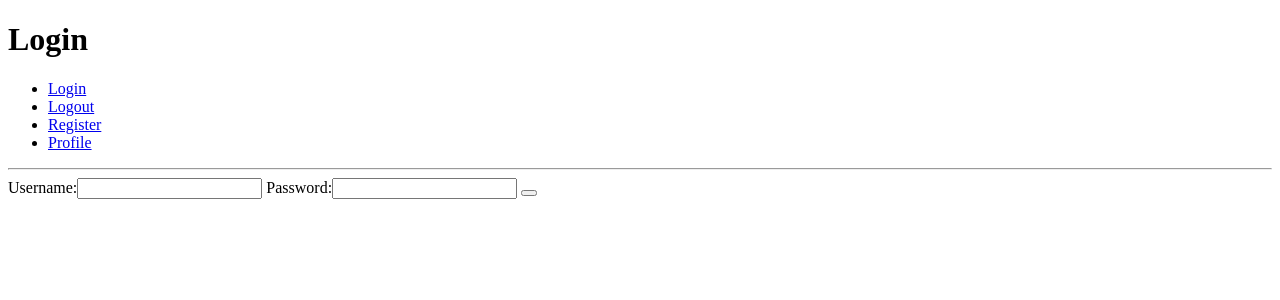
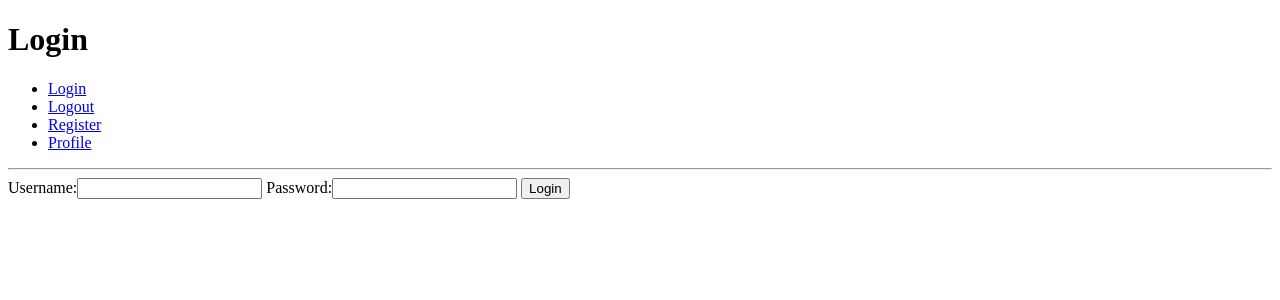
Before and after one commit to xxkaminaxx/XxRelix4U, a Django app: page /accounts/login/ in a window 1280 px wide. Shown: the top 300 px of the page. Run offline with Django 3.2, Linux system fonts and the light colour scheme.

Commit message:
added code into view to check if user credentials are valid

```diff
--- a/accounts/templates/login.html
+++ b/accounts/templates/login.html
@@ -26,9 +26,10 @@
 		{% endfor %}
 	</div>
 	{% endif%}
-<form action="Post">
+<form method="POST">
+{% csrf_token %}
 {{ personal_login_form }}
-<button type="submit"> </button>
+<button type="submit"> Login </button>
 </form>
 
 </body>
--- a/accounts/views.py
+++ b/accounts/views.py
@@ -18,7 +18,25 @@ def logout(request):
 
 
 def login(request):
-    #  returns user to login page
-    personal_login_form = PersonalLoginForm()
-    return render(request,
-                  'login.html', {'personal_login_form': personal_login_form})
+    # Return a login page
+    # when info from form is submited create instance of user
+    # (create an account for user)
+    if request.method == "POST":
+        personal_login_form = PersonalLoginForm(request.POST)
+# checks to see if the username and passwords typed in are correct
+        if personal_login_form.is_valid():
+            user = auth.authenticate(username=request.POST['username'],
+                                     password=request.POST['password'])
+
+# if user log them in
+            if user:
+                auth.login(user=user, request=request)
+                messages.success(request, "You have successfully logged in!")
+                # if incorrect error !
+            else:
+                personal_login_form.add_error(None,
+                                              "Your credentials are incorrect")
+    else:
+        personal_login_form = PersonalLoginForm()
+    return render(request, 'login.html',
+                  {'personal_login_form': personal_login_form})
```
Also changed, not shown: db.sqlite3.
